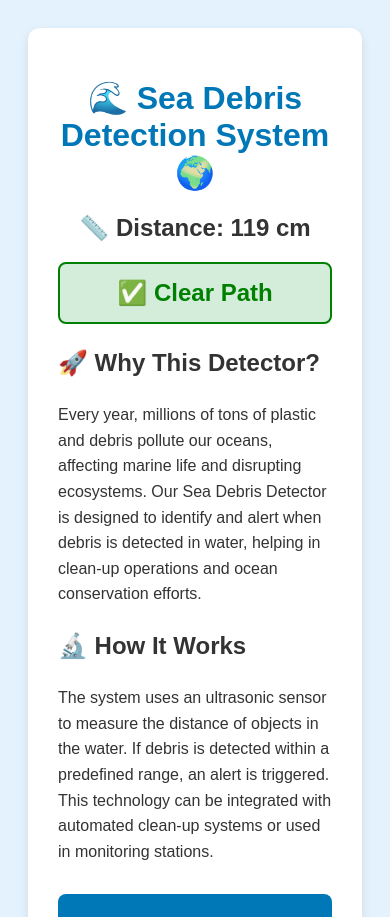
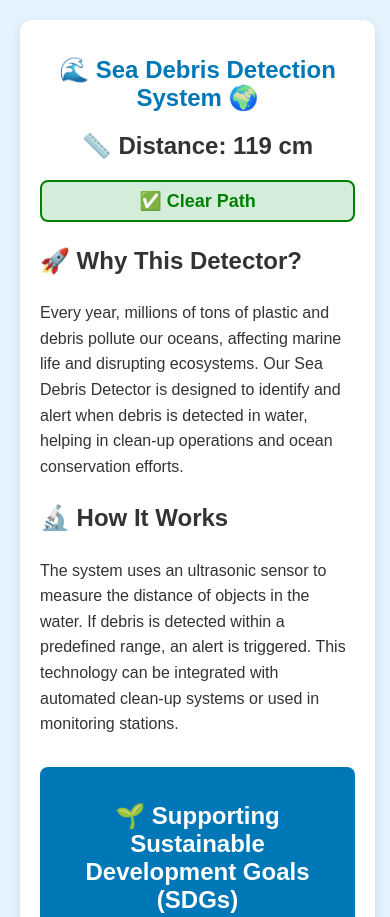
Before and after one commit to jssk20/sea-debris, a plain HTML site: page index.html in a window 390 px wide. Shown: the top 917 px of the page. Drawn offline with Linux system fonts and the light colour scheme.

Commit message:
responsive added

```diff
--- a/index.html
+++ b/index.html
@@ -11,6 +11,7 @@
             padding: 20px;
             background-color: #e3f2fd;
             color: #333;
+            margin: 0;
         }
         .container {
             max-width: 800px;
@@ -58,6 +59,33 @@
             margin-bottom: 10px;
             font-size: 24px;
         }
+
+        /* Responsive Design */
+        @media (max-width: 768px) {
+            .container {
+                width: 90%;
+                padding: 20px;
+            }
+            h1 {
+                font-size: 28px;
+            }
+            .status {
+                font-size: 20px;
+                padding: 10px;
+            }
+            .goal-section {
+                padding: 15px;
+            }
+        }
+        @media (max-width: 480px) {
+            h1 {
+                font-size: 24px;
+            }
+            .status {
+                font-size: 18px;
+                padding: 8px;
+            }
+        }
     </style>
 </head>
 <body>
```
